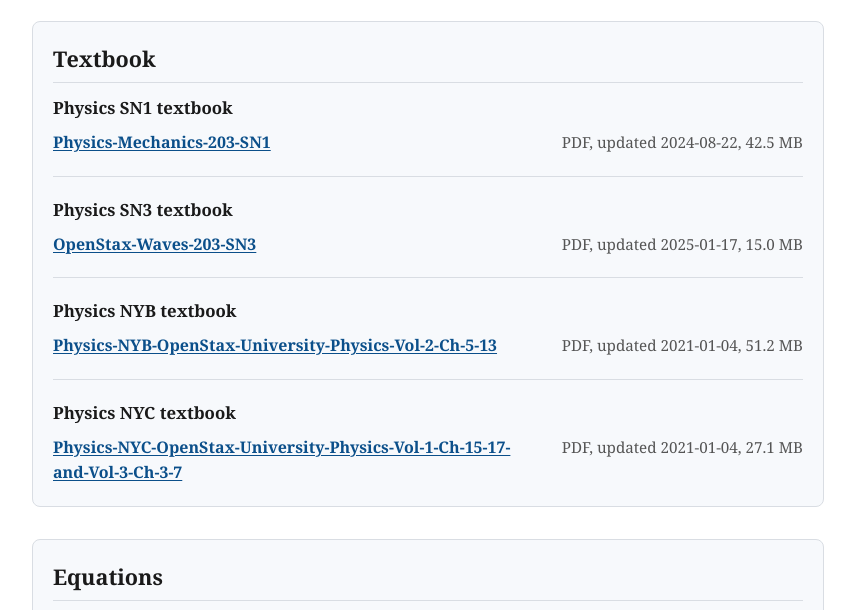
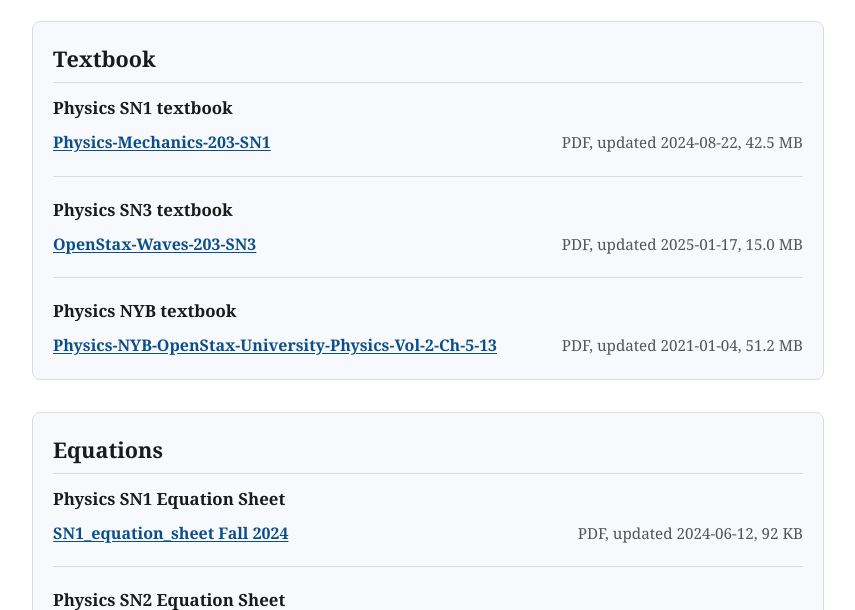
Before and after one commit to GitHubGreg/john-abbott-college-physics-public-website-files, a website: page docs/index.html in a window 1280 px wide. Shown: the part 147-757 px from the top of the page, without its empty margins (212-1067 px from the left). Drawn offline with Linux system fonts and the light colour scheme.

Commit message:
Update public files (2026-06-20 21:16:32 EDT)

```diff
--- a/docs/index.html
+++ b/docs/index.html
@@ -43,16 +43,6 @@
     <li>
       <a href="files/textbook/nyb/physics-nyb-openstax-university-physics-vol-2-ch-5-13.pdf">Physics-NYB-OpenStax-University-Physics-Vol-2-Ch-5-13</a>
       <span>PDF, updated 2021-01-04, 51.2 MB</span>
-    </li>
-  </ul>
-  </div>
-
-  <div class="subsection">
-    <h3>Physics NYC textbook</h3>
-<ul>
-    <li>
-      <a href="files/textbook/nyc/physics-nyc-openstax-university-physics-vol-1-ch-15-17-and-vol-3-ch-3-7.pdf">Physics-NYC-OpenStax-University-Physics-Vol-1-Ch-15-17-and-Vol-3-Ch-3-7</a>
-      <span>PDF, updated 2021-01-04, 27.1 MB</span>
     </li>
   </ul>
   </div>
```
Also changed, not shown: docs/manifest.json.
